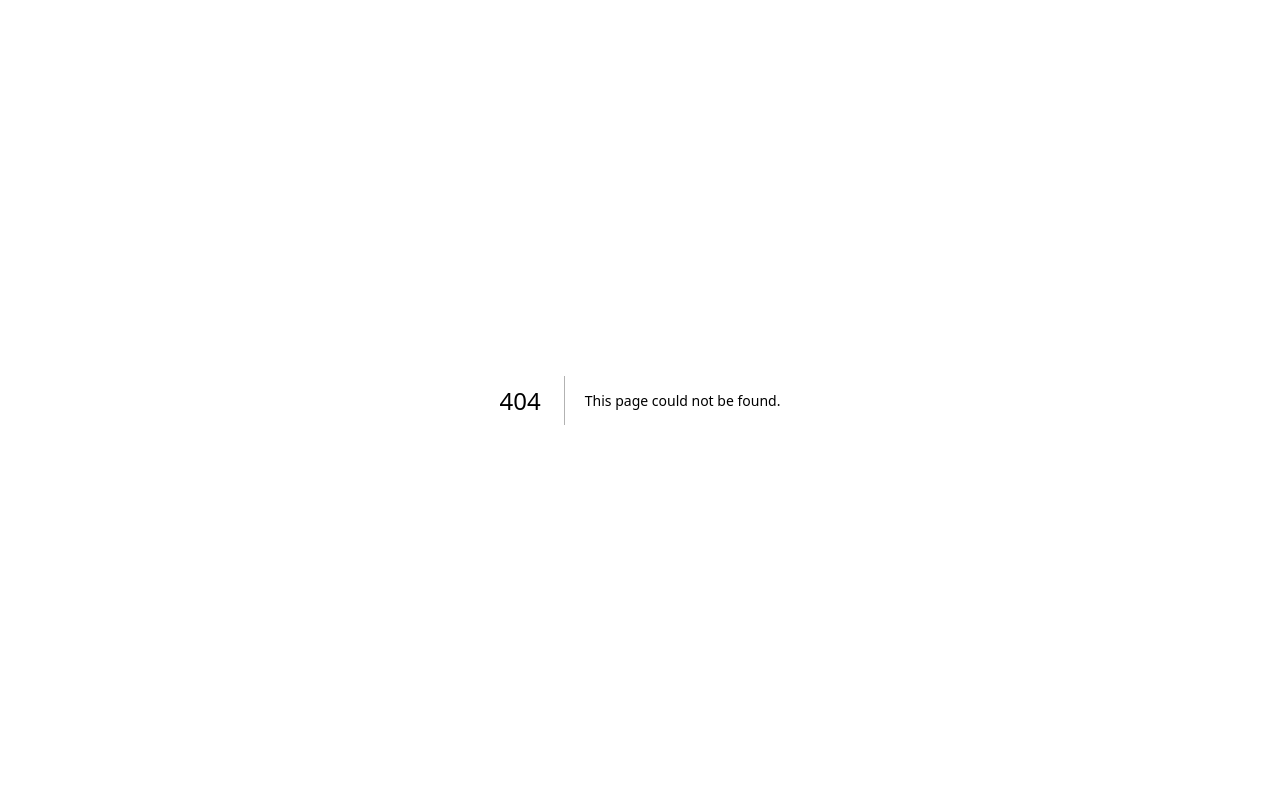
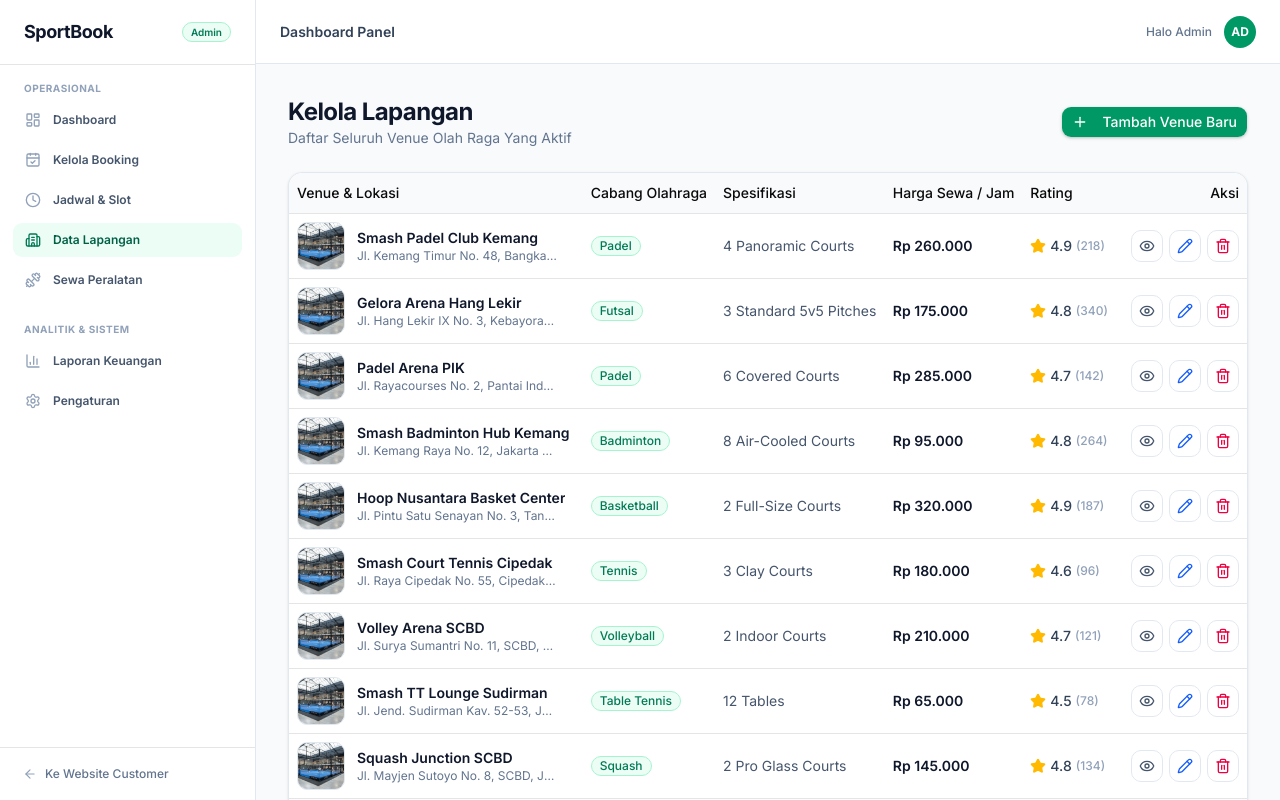
Before and after one commit to fathur021/SportBook, a Next.js app: page /admin/venues in a window 1280 px wide. Before the commit this address had no page. Shown: the top 800 px of the page. Built offline with nearby package versions, Linux system fonts and the light colour scheme.

Commit message:
Membuat fitur adminvenue

```diff
--- /dev/null
+++ b/app/admin/venues/[slug]/page.tsx
@@ -0,0 +1,14 @@
+import { getVenueDetail } from "@/lib/venue-detail"
+import { notFound } from "next/navigation"
+
+const page = async (props:PageProps<"/venues/[slug]">) => {
+    const {slug} = await props.params
+    const venue = getVenueDetail(slug)
+
+    if(!venue) notFound()
+  return (
+    <div>{venue.name}</div>
+  )
+}
+
+export default page
--- /dev/null
+++ b/app/admin/venues/page.tsx
@@ -0,0 +1,31 @@
+import { Plus } from "lucide-react";
+import { Button } from "@/components/ui/button";
+import { venueListings } from "@/lib/listings";
+import { VenueTable } from "@/components/admin/venue-table";
+
+
+
+
+export default function AdminVenuePage() {
+    return (
+        <div className="space-y-6">
+
+            <div className="flex flex-col gap-4 sm:flex-row
+             sm:items-center sm:justify-between">
+                <div>
+                    <h1 className="text-2xl font-bold tracking-tight text-slate-900">
+                        Kelola Lapangan</h1>
+                    <p className="text-sm text-slate-500">
+                        Daftar Seluruh Venue Olah Raga Yang Aktif</p>
+                </div>
+
+                <Button className="bg-emerald-600 hover:bg-emerald-700 text-white shadow-sm">
+          <Plus className="mr-2 h-4 w-4" />
+          Tambah Venue Baru
+        </Button>
+            </div>
+
+            <VenueTable venues={venueListings} />
+        </div>
+    )
+}
--- /dev/null
+++ b/components/admin/venue-table.tsx
@@ -0,0 +1,125 @@
+import Image from "next/image";
+import Link from "next/link";
+import { Eye, Pencil, Trash2, Star } from "lucide-react";
+import { type VenueListing } from "@/lib/listings";
+import { formatRupiah } from "@/lib/format-rupiah";
+import { cn } from "@/lib/utils";
+import {
+    Table,
+    TableBody,
+    TableCell,
+    TableHead,
+    TableHeader,
+    TableRow,
+} from "@/components/ui/table";
+import { Badge } from "@/components/ui/badge";
+import { Button, buttonVariants } from "@/components/ui/button";
+
+interface VenueTableProps {
+    venues: VenueListing[];
+}
+
+export function VenueTable({ venues }: VenueTableProps) {
+    return (
+        <div className="rounded-xl border border-slate-200 bg-white shadow-sm overflow-hidden">
+            <Table>
+                <TableHeader className="bg-slate-50">
+                    <TableRow>
+                        <TableHead className="w-[300px]">Venue & Lokasi</TableHead>
+                        <TableHead>Cabang Olahraga</TableHead>
+                        <TableHead>Spesifikasi</TableHead>
+                        <TableHead>Harga Sewa / Jam</TableHead>
+                        <TableHead>Rating</TableHead>
+                        <TableHead className="text-right w-[140px]">Aksi</TableHead>
+                    </TableRow>
+                </TableHeader>
+
+                <TableBody>
+                    {venues.map((venue) => (
+                        <TableRow key={venue.slug} className="hover:bg-slate-50/70">
+                            <TableCell>
+                                <div className="flex items-center gap-3">
+                                    <div className="relative h-12 w-12 shrink-0 overflow-hidden rounded-lg bg-slate-100 border border-slate-200">
+                                        <Image
+                                            src={venue.image}
+                                            alt={venue.name}
+                                            fill
+                                            className="object-cover"
+                                        />
+                                    </div>
+                                    <div className="min-w-0">
+                                        <p className="font-semibold text-slate-900 truncate">
+                                            {venue.name}
+                                        </p>
+                                        <p className="text-xs text-slate-500 truncate max-w-[200px]">
+                                            {venue.address}
+                                        </p>
+                                    </div>
+                                </div>
+                            </TableCell>
+
+                            <TableCell>
+                                <Badge
+                                    variant="secondary"
+                                    className="bg-emerald-50 text-emerald-700 border-emerald-200 font-medium"
+                                >
+                                    {venue.sportTag}
+                                </Badge>
+                            </TableCell>
+
+                            <TableCell className="text-sm text-slate-600">
+                                {venue.specs?.[0] ?? "-"}
+                            </TableCell>
+
+                            <TableCell className="font-semibold text-slate-900">
+                                {formatRupiah(venue.pricePerHour)}
+                            </TableCell>
+
+                            <TableCell>
+                                <div className="flex items-center gap-1 text-sm font-medium text-slate-700">
+                                    <Star className="h-4 w-4 fill-amber-400 text-amber-400" />
+                                    <span>{venue.rating}</span>
+                                    <span className="text-xs text-slate-400">({venue.reviewCount})</span>
+                                </div>
+                            </TableCell>
+
+                            <TableCell className="text-right">
+                                <div className="flex items-center justify-end gap-1.5">
+                                    <Link
+                                        href={`/venues/${venue.slug}`}
+                                        target="_blank"
+                                        className={cn(
+                                            buttonVariants({ variant: "outline", size: "icon" }),
+                                            "h-8 w-8 border-slate-200 text-slate-600 hover:bg-slate-100 hover:text-slate-900"
+                                        )}
+                                        title="Lihat di Web"
+                                    >
+                                        <Eye className="h-4 w-4" />
+                                    </Link>
+                                    <Link
+                                        href={`/admin/venues/${venue.slug}`}
+                                        className={cn(
+                                            buttonVariants({ variant: "outline", size: "icon" }),
+                                            "h-8 w-8 border-slate-200 text-blue-600 hover:bg-blue-50 hover:text-blue-700 hover:border-blue-200"
+                                        )}
+                                        title="Kelola Lapangan / Edit"
+                                    >
+                                        <Pencil className="h-4 w-4" />
+                                    </Link>
+                                    <Button
+                                        variant="outline"
+                                        size="icon"
+                                        className="h-8 w-8 border-slate-200 text-rose-600 hover:bg-rose-50 hover:text-rose-700 hover:border-rose-200"
+                                        title="Hapus"
+                                    >
+                                        <Trash2 className="h-4 w-4" />
+                                    </Button>
+                                </div>
+                            </TableCell>
+                        </TableRow>
+                    ))}
+                </TableBody>
+            </Table>
+        </div>
+    );
+}
--- /dev/null
+++ b/components/ui/table.tsx
@@ -0,0 +1,115 @@
+"use client"
+
+import * as React from "react"
+import { cn } from "cn"
+
+function Table({ className, ...props }: React.ComponentProps<"table">) {
+  return (
+    <div
+      data-slot="table-container"
+      className="relative w-full overflow-x-auto"
+    >
+      <table
+        data-slot="table"
+        className={cn("w-full caption-bottom text-sm", className)}
+        {...props}
+      />
+    </div>
+  )
+}
+
+function TableHeader({ className, ...props }: React.ComponentProps<"thead">) {
+  return (
+    <thead
+      data-slot="table-header"
+      className={cn("[&_tr]:border-b", className)}
+      {...props}
+    />
+  )
+}
+
+function TableBody({ className, ...props }: React.ComponentProps<"tbody">) {
+  return (
+    <tbody
+      data-slot="table-body"
+      className={cn("[&_tr:last-child]:border-0", className)}
+      {...props}
+    />
+  )
+}
+
+function TableFooter({ className, ...props }: React.ComponentProps<"tfoot">) {
+  return (
+    <tfoot
+      data-slot="table-footer"
+      className={cn(
+        "border-t bg-muted/50 font-medium [&>tr]:last:border-b-0",
+        className
+      )}
+      {...props}
+    />
+  )
+}
+
+function TableRow({ className, ...props }: React.ComponentProps<"tr">) {
+  return (
+    <tr
+      data-slot="table-row"
+      className={cn(
+        "border-b transition-colors hover:bg-muted/50 has-aria-expanded:bg-muted/50 data-[state=selected]:bg-muted",
+        className
+      )}
+      {...props}
+    />
+  )
+}
+
+function TableHead({ className, ...props }: React.ComponentProps<"th">) {
+  return (
+    <th
+      data-slot="table-head"
+      className={cn(
+        "h-10 px-2 text-left align-middle font-medium whitespace-nowrap text-foreground [&:has([role=checkbox])]:pr-0",
+        className
+      )}
+      {...props}
+    />
+  )
+}
+
+function TableCell({ className, ...props }: React.ComponentProps<"td">) {
+  return (
+    <td
+      data-slot="table-cell"
+      className={cn(
+        "p-2 align-middle whitespace-nowrap [&:has([role=checkbox])]:pr-0",
+        className
+      )}
+      {...props}
+    />
+  )
+}
+
+function TableCaption({
+  className,
+  ...props
+}: React.ComponentProps<"caption">) {
+  return (
+    <caption
+      data-slot="table-caption"
+      className={cn("mt-4 text-sm text-muted-foreground", className)}
+      {...props}
+    />
+  )
+}
+
+export {
+  Table,
+  TableHeader,
+  TableBody,
+  TableFooter,
+  TableHead,
+  TableRow,
+  TableCell,
+  TableCaption,
+}
```
